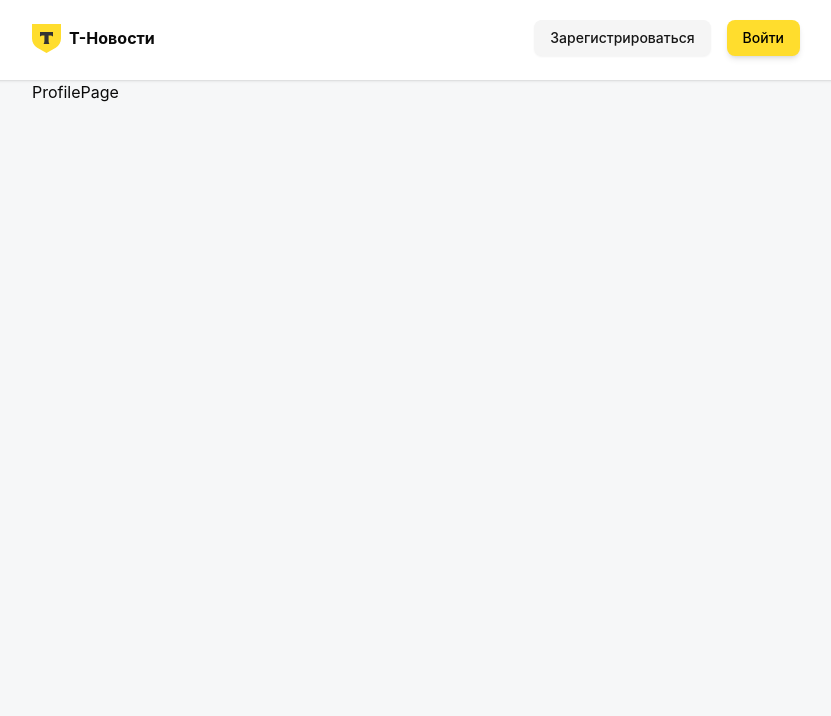
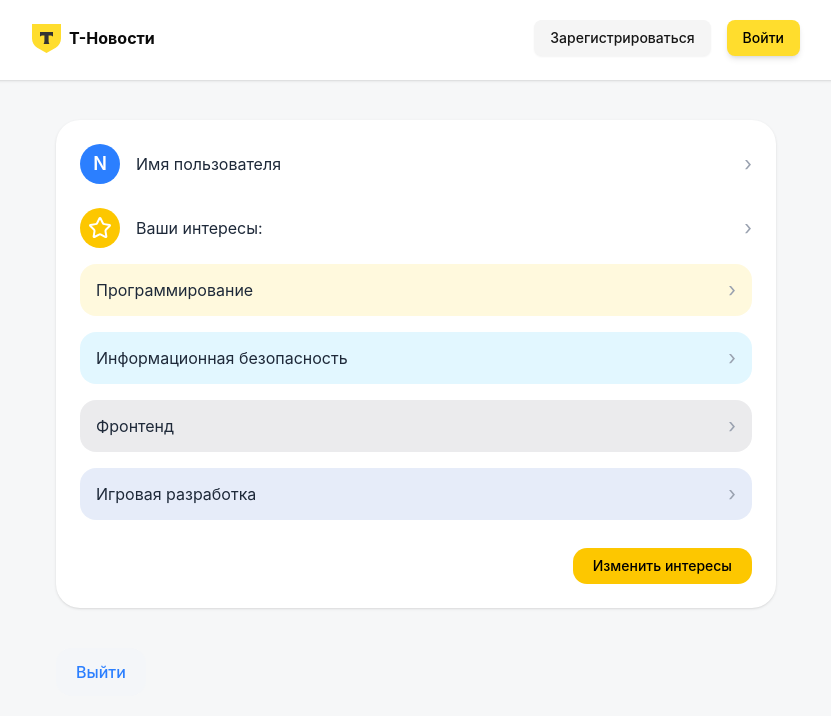
Before and after one commit to Yarik8706/hachaton-prod-cheb-nextjs, a Next.js app: page /home/profile in a window 1280 px wide. Shown: the top 716 px of the page, without its empty margins (224-1055 px from the left). Built offline with nearby package versions, Linux system fonts and the light colour scheme.

Commit message:
fix error

```diff
--- /dev/null
+++ b/src/app/home/profile/UserInterests.tsx
@@ -0,0 +1,51 @@
+import { Star } from 'lucide-react'
+
+const INTEREST_COLORS = [
+	"#FFD200", // tinkoff-yellow
+	"#27BFFF", // airlines
+	"#6A6A7C", // invest
+	"#4972CF", // premium
+	"#00B640", // business
+	"#FFDD2D", // tinkoff-brand
+	"#9A06FF", // ai-assistant
+];
+
+export default function UserInterests({ interests }: { interests: string[] }) {
+	return (
+		<div className="flex flex-col gap-4">
+			<div className="flex items-center justify-between">
+				<div className="flex items-center gap-4">
+					<div className="w-10 h-10 rounded-full bg-yellow-400 flex items-center justify-center">
+						<Star color={"white"}/>
+					</div>
+
+					<div className="text-[16px] text-gray-800">
+						Ваши интересы:
+					</div>
+				</div>
+
+				<div className="text-gray-400 text-xl">›</div>
+			</div>
+			{interests.map((item, idx) => {
+				const color = INTEREST_COLORS[idx % INTEREST_COLORS.length];
+
+				return (
+					<div
+						key={idx}
+						className="flex items-center justify-between px-4 py-3 rounded-2xl"
+						style={{ backgroundColor: color + "22" }} // мягкий фон (прозрачность)
+					>
+						<div className="flex items-center gap-4">
+
+							<div className="text-[16px] text-gray-800">
+								{item}
+							</div>
+						</div>
+
+						<div className="text-gray-400 text-xl">›</div>
+					</div>
+				);
+			})}
+		</div>
+	);
+}
--- a/src/app/home/profile/page.tsx
+++ b/src/app/home/profile/page.tsx
@@ -1,9 +1,59 @@
 "use client"
+
+import UserInterests from '@/app/home/profile/UserInterests'
+import { useProfile } from '@/store/profile.store'
 
 export default function ProfilePage() {
 
+  const {profile} = useProfile()
+
   return (
-    <div>ProfilePage</div>
+    <div className="w-full flex flex-col px-6 py-10">
+
+
+      <div className="w-full bg-white rounded-3xl p-6 flex flex-col gap-6 shadow-sm">
+
+        {/* Name */}
+        <div className="flex items-center justify-between">
+          <div className="flex items-center gap-4">
+            <div className="w-10 h-10 rounded-full bg-blue-500 flex items-center justify-center">
+              <span className="text-white text-lg font-semibold">N</span>
+            </div>
+
+            <div className="text-[16px] text-gray-800">
+              Имя пользователя
+            </div>
+          </div>
+
+          <div className="text-gray-400 text-xl">›</div>
+        </div>
+
+        {/* Interests */}
+        <UserInterests
+          interests={[
+            "Программирование",
+            "Информационная безопасность",
+            "Фронтенд",
+            "Игровая разработка",
+          ]}
+        />
+
+        <div className="flex justify-end mt-1">
+          <button
+            className="bg-yellow-400 hover:bg-yellow-500 transition text-black px-5 py-2 rounded-xl text-sm font-medium">
+            Изменить интересы
+          </button>
+        </div>
+      </div>
+
+      {/* Logout */}
+      <div className="mt-10">
+        <button className="px-5 py-3 bg-[#f4f6f9] rounded-2xl text-blue-500 font-medium">
+          Выйти
+        </button>
+      </div>
+
+    </div>
   );
 
 }
--- a/src/components/common/ProductsSortSheet.tsx
+++ b/src/components/common/ProductsSortSheet.tsx
@@ -22,7 +22,7 @@ interface IProps {
 }
 
 export function ProductsFilterSheet({ onSubmit } : IProps) {
-  const { setSearchParams, getSearchParams } = useArticleSearch();
+  const { setSearchParams } = useArticleSearch();
 
   const [sort, setSort] = useState<SearchParams>({
     sort_by_price: "",
```
